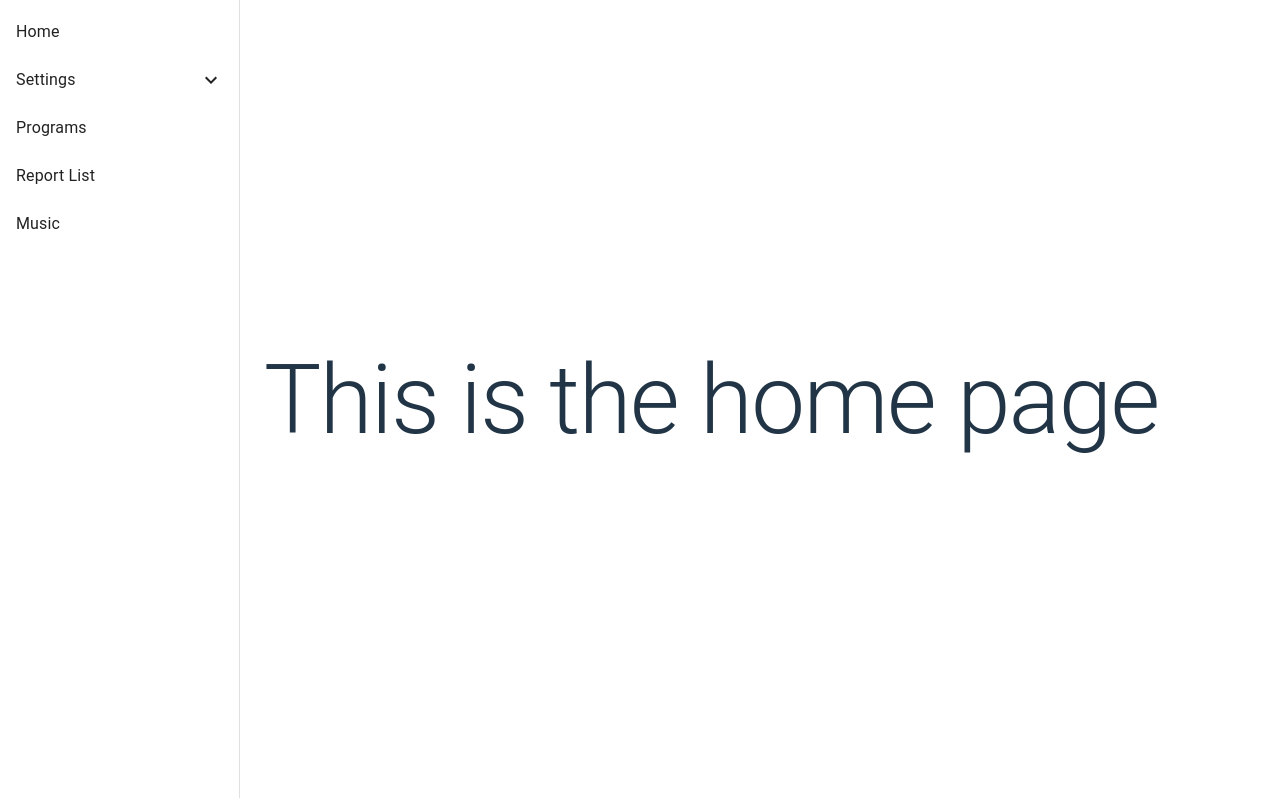
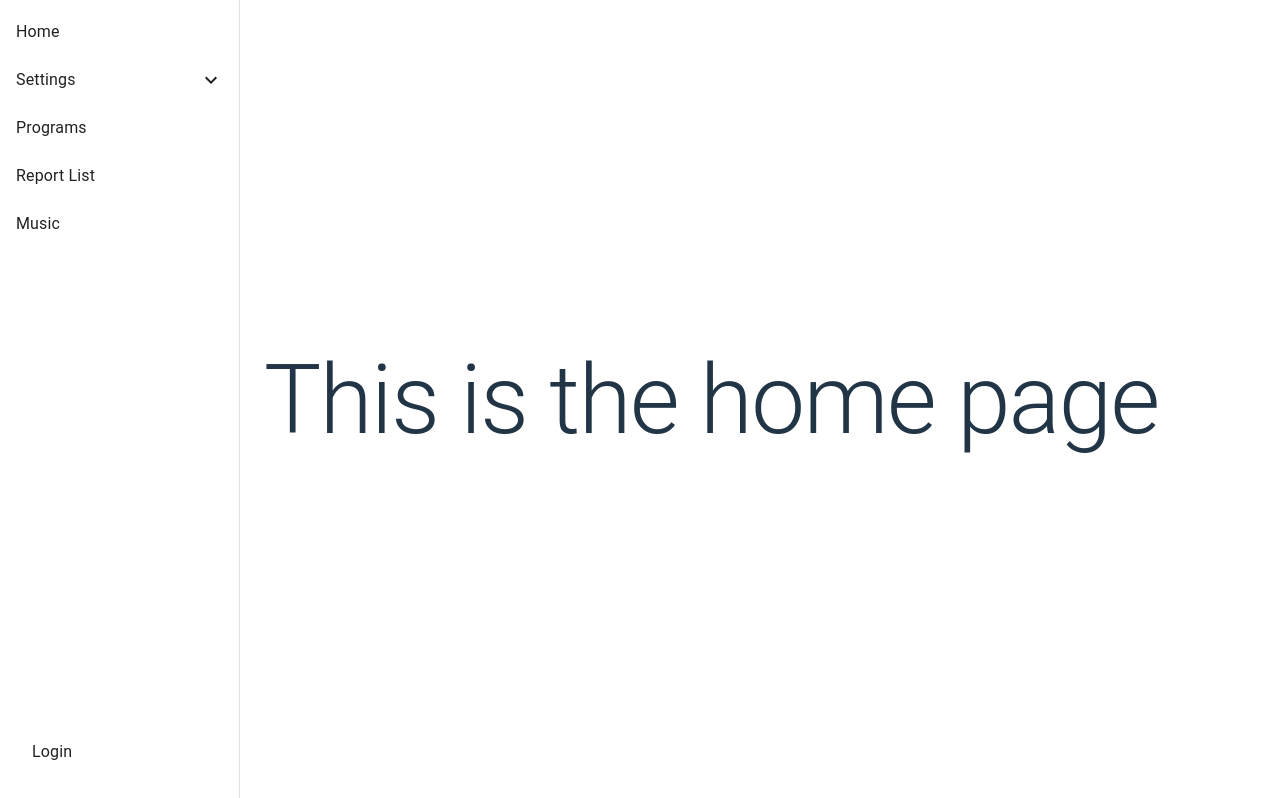
Before and after one commit to masa-yamanaka/mediasearch, a React (Vite) app: page / in a window 1280 px wide. Built offline with nearby package versions, Linux system fonts and the light colour scheme.

Commit message:
added login button to sidebar just for testing

```diff
--- a/src/App.tsx
+++ b/src/App.tsx
@@ -15,7 +15,7 @@ const App: React.FC = () => {
   return (
     <Router>
       <Routes>
-        <Route path="/login-test" element={<Login />} />
+        <Route path="/login" element={<Login />} />
         <Route path="/" element={<MainPage />}>
           <Route path="programs" element={<Programs />} />
           <Route path="settings" element={<Settings />}></Route>
--- a/src/components/Sidebar.tsx
+++ b/src/components/Sidebar.tsx
@@ -6,6 +6,7 @@ import {
   ListItemText,
   Collapse,
   ListItemButton,
+  Box,
 } from "@mui/material";
 import { Link } from "react-router-dom";
 import { ExpandLess, ExpandMore } from "@mui/icons-material";
@@ -27,11 +28,14 @@ const Sidebar: React.FC = () => {
         "& .MuiDrawer-paper": {
           width: drawerWidth,
           boxSizing: "border-box",
+          display: "flex",
+          flexDirection: "column",
         },
       }}
       variant="permanent"
       anchor="left"
     >
+      <Box sx={{ flexGrow: 1 }}>
         <List>
           <ListItemButton component={Link} to="/">
             <ListItemText primary="Home" />
@@ -68,6 +72,14 @@ const Sidebar: React.FC = () => {
             <ListItemText primary="Music" />
           </ListItemButton>
         </List>
+      </Box>
+      <Box sx={{ p: 2 }}>
+        <List>
+          <ListItemButton component={Link} to="/login">
+            <ListItemText primary="Login" />
+          </ListItemButton>
+        </List>
+      </Box>
     </Drawer>
   );
 };
```
Lines whose indentation alone changed are shown as unchanged.
